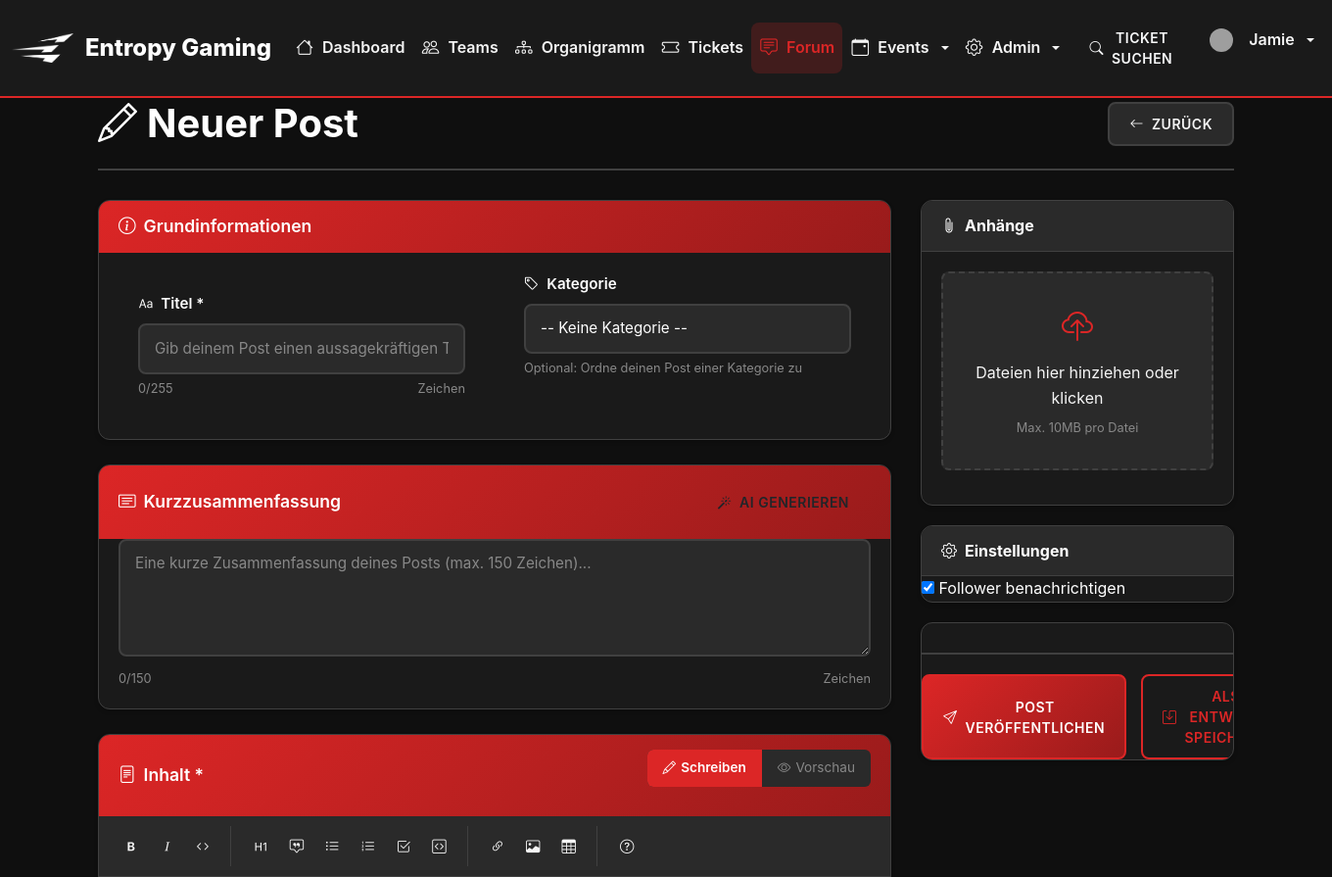
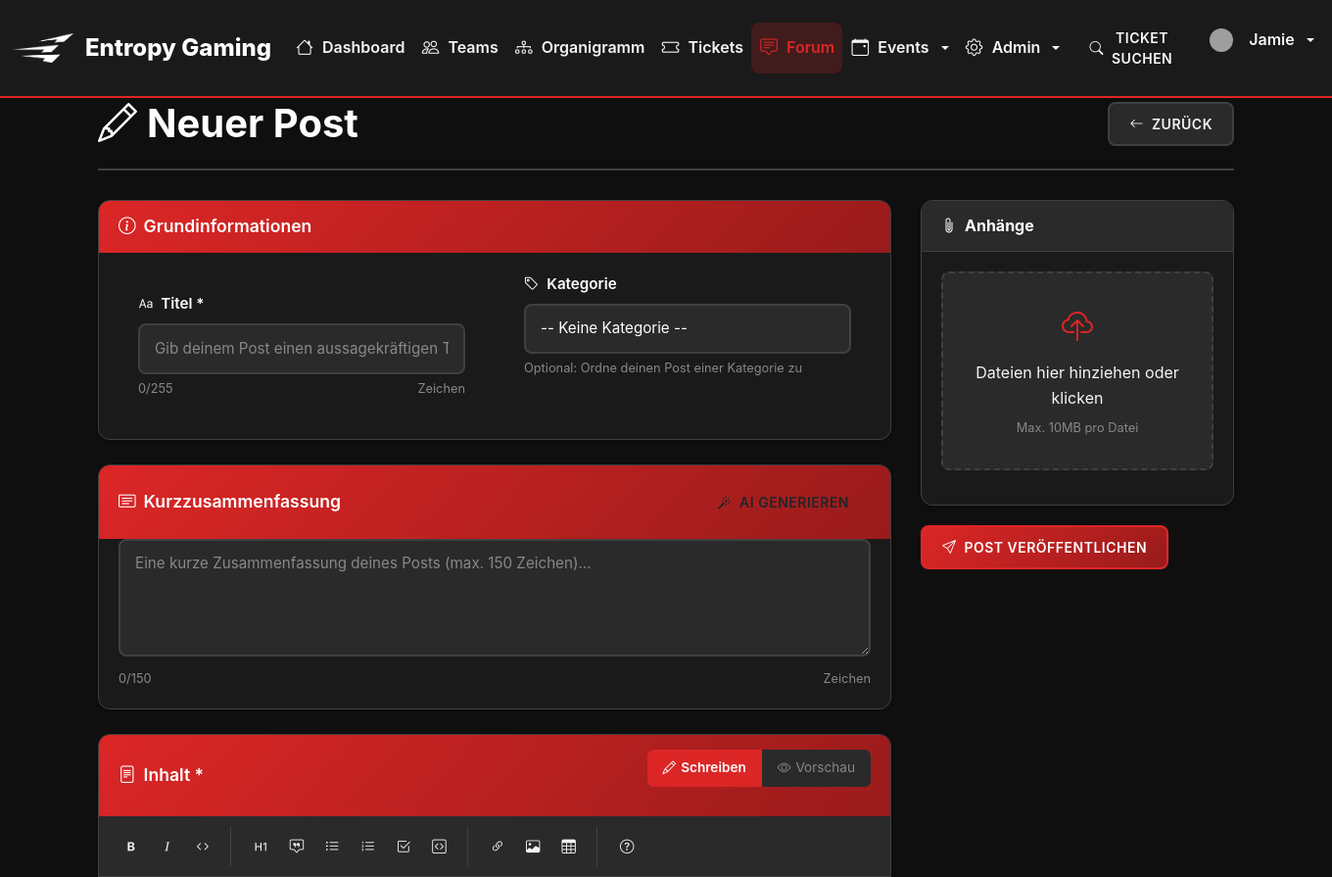
Before and after one commit to EYGjamie/EntropyGaming, a Flask app: page /forum/create in a window 1360 px wide. Shown: the top 895 px of the page at 98% size. Run offline with Flask 3, Linux system fonts and the light colour scheme; a user stored in the database is signed in; data comes from the database, SQL or seed files in the repository; both versions use the stored data as it was after the commit; some libraries are stand-ins or nearby versions; grey boxes are pictures that could not be loaded.

Commit message:
Simplify create post sidebar and update gradients
Removed post settings and extra actions from the create_post.html sidebar, leaving only the submit button. Updated main gradient in global.css for consistency. Cleaned up dashboard.css by removing unused .welcome-header::before styles. Updated test.db with new data.

```diff
--- a/webapp/internal/static/css/global.css
+++ b/webapp/internal/static/css/global.css
@@ -27,7 +27,7 @@
     --entropy-info: #0891b2;
 
     /* Gradients */
-    --entropy-gradient-main: linear-gradient(135deg, var(--entropy-red-primary) 0%, var(--entropy-red-dark) 100%);
+    --entropy-gradient-main: linear-gradient(135deg, var(--entropy-red-primary) 0%, var(--entropy-red-dark) 0%);
     --entropy-gradient-hover: linear-gradient(135deg, var(--entropy-red-dark) 0%, var(--entropy-red-primary) 100%);
     --entropy-gradient-accent: linear-gradient(135deg, var(--entropy-black-light) 0%, var(--entropy-black-medium) 100%);
 
--- a/webapp/internal/templates/forum/create_post.html
+++ b/webapp/internal/templates/forum/create_post.html
@@ -239,40 +239,10 @@
                             </div>
                         </div>
                     </div>
-
-                    <!-- Post Settings -->
-                    <div class="sidebar-section">
-                        <div class="sidebar-section-header">
-                            <h4><i class="bi bi-gear"></i> Einstellungen</h4>
-                        </div>
-
-                        <div class="settings-options">
-                            <!-- Future: Pin post, comments enabled, etc. -->
-                            <div class="setting-item">
-                                <input type="checkbox" id="notifyFollowers" name="notify_followers" checked>
-                                <label for="notifyFollowers">Follower benachrichtigen</label>
-                            </div>
-                        </div>
-                    </div>
-
-                    <!-- Actions -->
-                    <div class="sidebar-section">
-                        <div class="form-actions">
-                            <button type="submit" class="btn btn-primary btn-block">
-                                <i class="bi bi-send"></i>
-                                {% if post %}Änderungen speichern{% else %}Post veröffentlichen{% endif %}
-                            </button>
-
-                            <button type="button" class="btn btn-outline btn-block" onclick="saveDraft()">
-                                <i class="bi bi-save"></i> Als Entwurf speichern
-                            </button>
-
-                            <a href="{% if post %}{{ url_for('forum.view_post', post_id=post.id) }}{% else %}{{ url_for('forum.index') }}{% endif %}"
-                               class="btn btn-secondary btn-block">
-                                <i class="bi bi-x-lg"></i> Abbrechen
-                            </a>
-                        </div>
-                    </div>
+                    <button type="submit" class="btn btn-primary btn-block">
+                        <i class="bi bi-send"></i>
+                        {% if post %}Änderungen speichern{% else %}Post veröffentlichen{% endif %}
+                    </button>
                 </div>
             </div>
         </form>
```
Also changed, not shown: webapp/internal/static/css/dashboard.css (+0 -14 lines), db/data/test.db.
